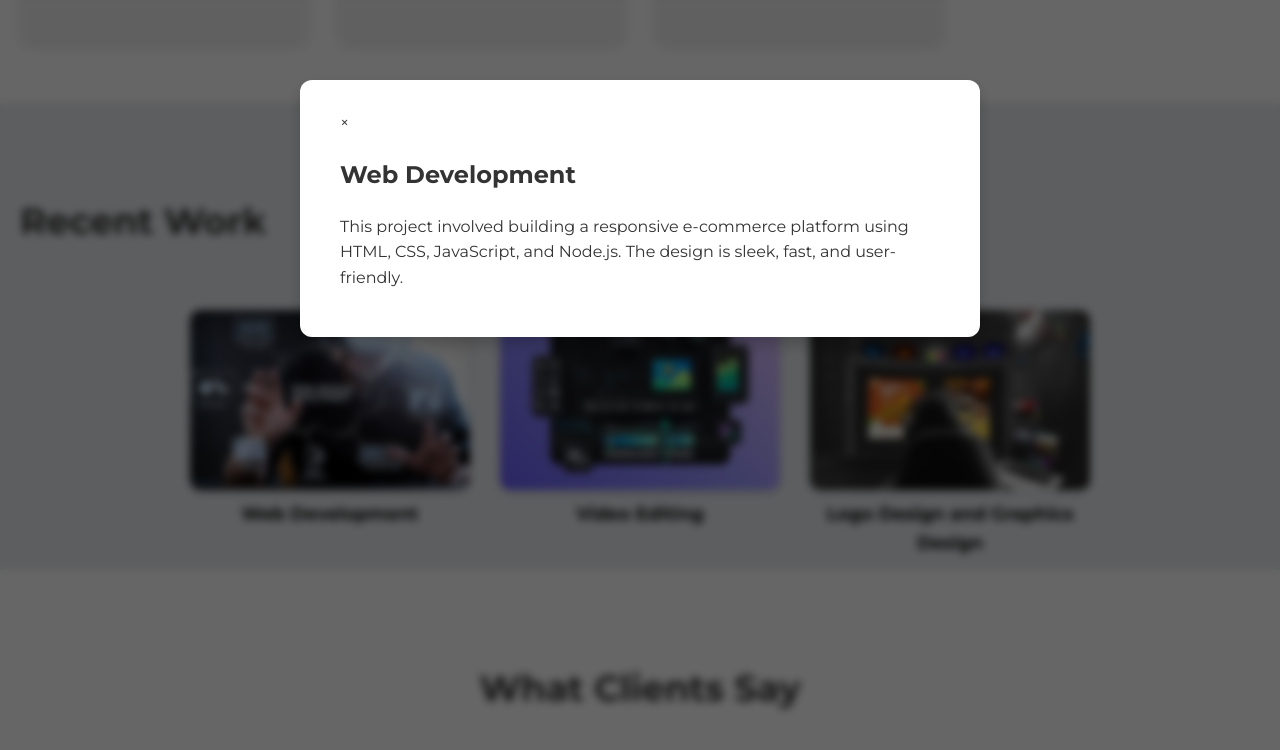
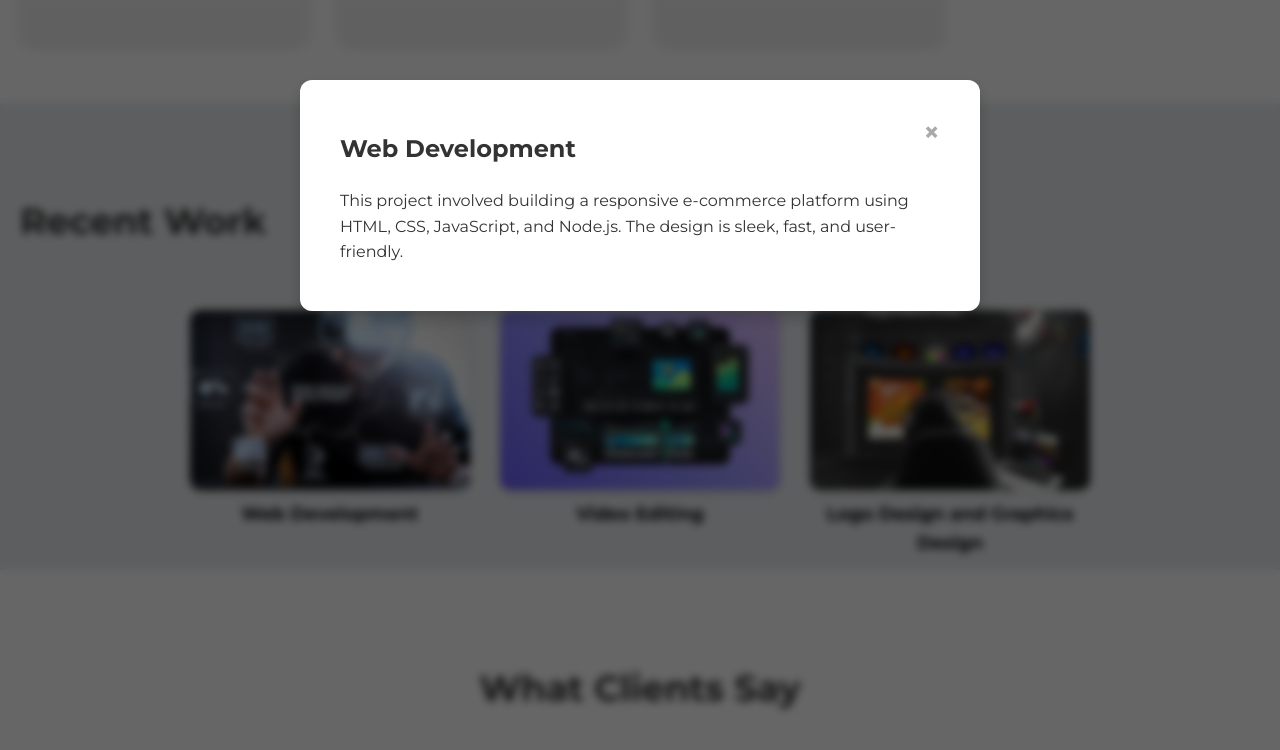
Before and after one commit to ahmedfarazzz765/OBlue, a website: page index.html in a window 1280 px wide. Both pictures are taken after a click on the element "Web Development". Drawn offline with Linux system fonts and the light colour scheme.

Commit message:
Update style.css

```diff
--- a/style.css
+++ b/style.css
@@ -706,3 +706,44 @@ footer {
     transform: translateX(calc(-100% + 100vw));
   }
 }
+.modal {
+  display: none;
+  position: fixed;
+  z-index: 10000;
+  left: 0;
+  top: 0;
+  width: 100vw;
+  height: 100vh;
+  overflow: auto;
+  background-color: rgba(0, 0, 0, 0.6);
+  backdrop-filter: blur(4px);
+  padding-top: 80px;
+}
+
+.modal-content {
+  background-color: #fff;
+  margin: auto;
+  padding: 30px 40px;
+  border-radius: 12px;
+  width: 80%;
+  max-width: 600px;
+  animation: slideIn 0.4s ease;
+  box-shadow: 0 8px 16px rgba(0,0,0,0.2);
+}
+
+@keyframes slideIn {
+  from { transform: translateY(50px); opacity: 0; }
+  to { transform: translateY(0); opacity: 1; }
+}
+
+.close-btn {
+  color: #aaa;
+  float: right;
+  font-size: 28px;
+  font-weight: bold;
+  cursor: pointer;
+}
+
+.close-btn:hover {
+  color: #ff0000;
+}
```
